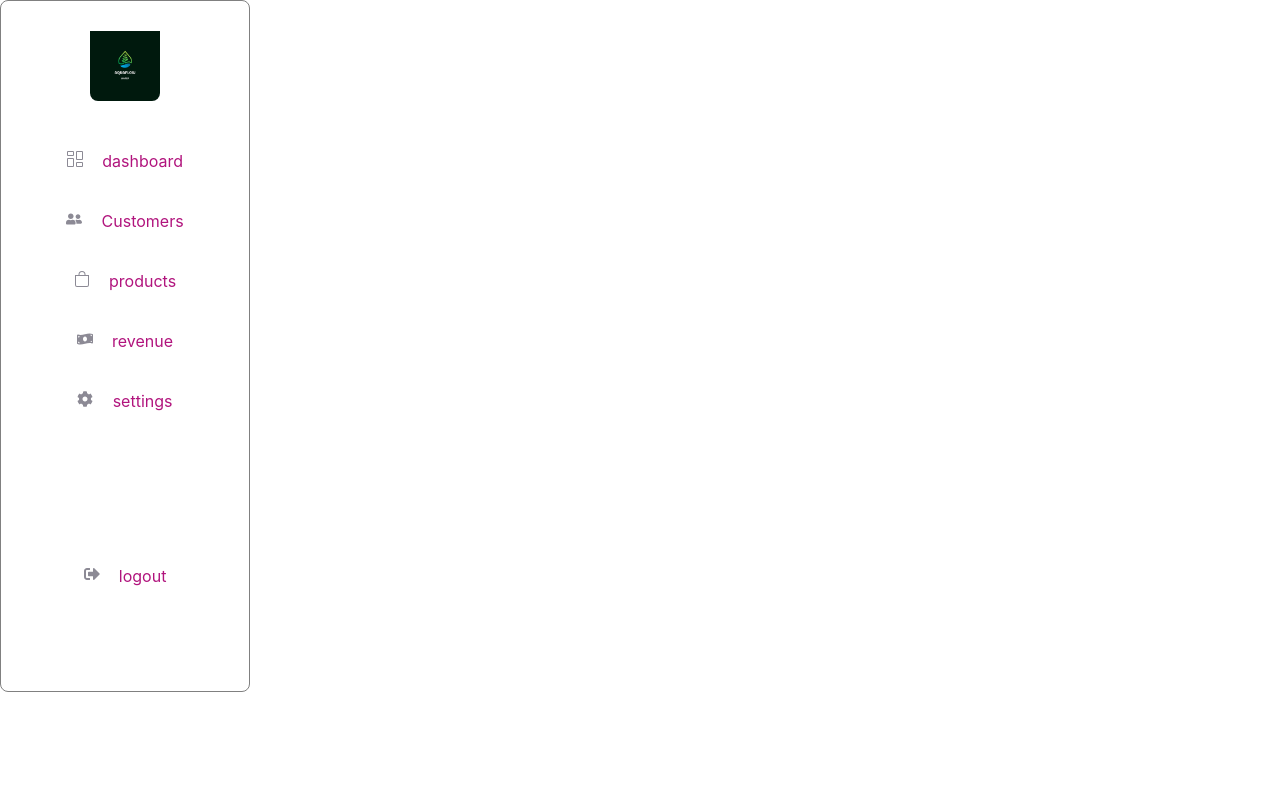
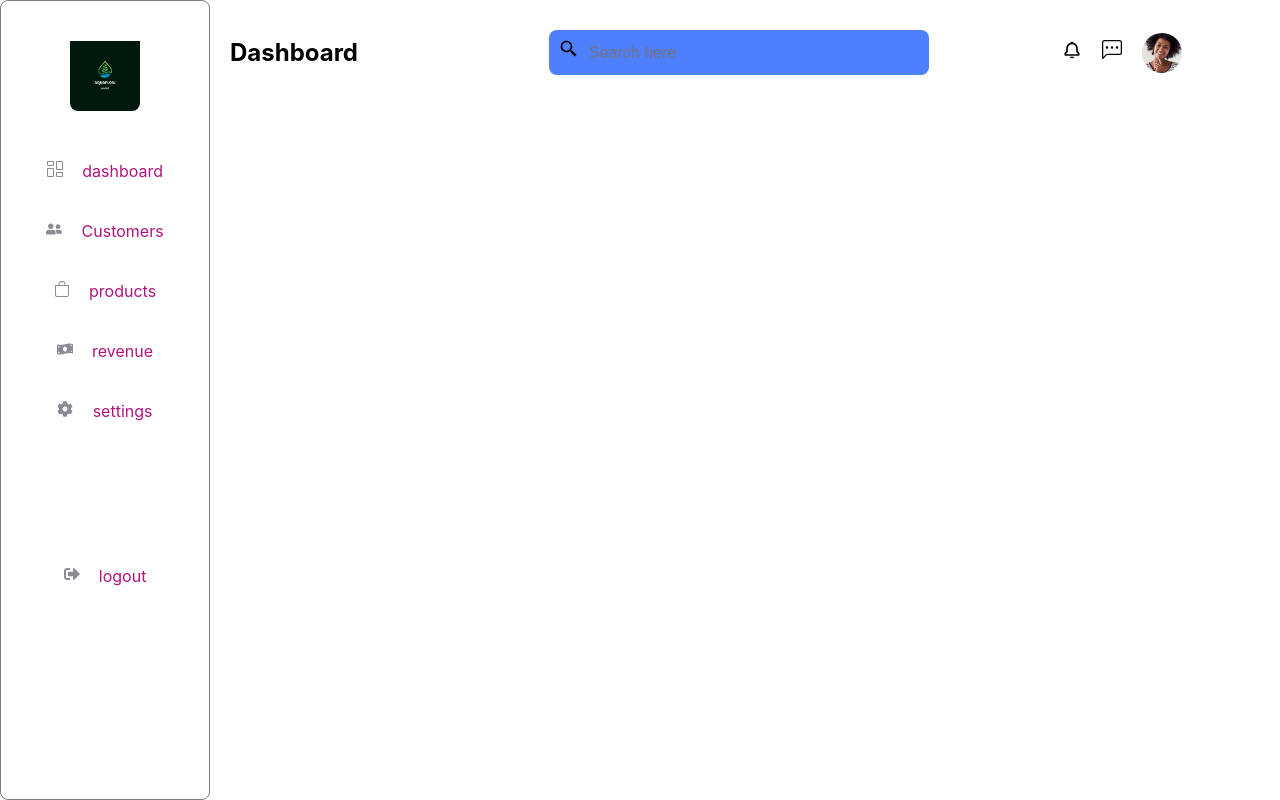
Before and after one commit to jaysonalfie/Aquaflow-Water-Project, a React (Create React App) app in the folder frontend/: page /dispensorshop in a window 1280 px wide. Built offline with nearby package versions, Linux system fonts and the light colour scheme.

Commit message:
added the top container to the dashboard

```diff
--- a/frontend/src/App.js
+++ b/frontend/src/App.js
@@ -10,6 +10,7 @@ import ErrorPage from "./ErrorPage";
 import ProtectedRoute from "./components/ProtectedRoute";
 import { AuthProvider } from "./components/AuthContext";
 import DispensorShop from "./Dispensor/DispensorShop";
+
 
 //creating react router for the elements in the application
 const router = createBrowserRouter(
--- /dev/null
+++ b/frontend/src/Dispensor/Container.css
@@ -0,0 +1,101 @@
+.dispensorshop{
+    width: 100%;
+    height:100vh;
+    /* background: #121026; */
+    overflow: hidden;
+    display: flex;
+}
+
+.container{
+    width: calc(100% - 210px);
+    padding:20px;
+    padding-top: 30px;
+
+}
+
+/* top container */
+.topContainer{
+    display: flex;
+    justify-content: space-between;
+    align-items: center;
+}
+
+.topContainer .searchBox{
+    width: 380px;
+    max-width: 380px;
+    height: 45px;
+    position: relative;
+
+}
+
+.topContainer .searchBox input{
+    width: 100%;
+    height:100%;
+    border: none;
+    outline: none;
+    border-radius: .5em;
+    box-shadow: 0px 0px 20px rgba(255, 255, 255, 0.4);
+    font-size: 16px;
+    color: #d0cfd4;
+    padding: 0 40px;
+    background: #4D7FFF;
+}
+
+.topContainer .searchBox input::placeholder{
+    color: #757380;
+}
+
+.topContainer .searchBox i{
+    position: absolute;
+    top: 0;
+    left: 0;
+    font-size: 20px;
+    width: 40px;
+    height: 45px;
+    text-align: center;
+    line-height: 45px;
+}
+
+.topContainer .profileContainer{
+    display: flex;
+    justify-content: center;
+    align-items: center;
+    position: relative;
+    right: 68px;
+}
+
+.topContainer .profileContainer .profileIcon{
+    width: 40px;
+    height: 40px;
+    border-radius: .5em;
+    font-size: 20px;
+    line-height: 40px;
+    position: relative;
+    text-align: center;
+    box-shadow: 0px 0px 20px rgba(255, 255, 255, 0.4);
+
+}
+
+
+.topContainer .profileContainer .profileIcon::before{
+    position: absolute;
+    content: '';
+    top: 5px;
+    left: 10px;
+    height: 8px;
+    border-radius: 50%;
+}
+
+.topContainer .profileContainer .profileImage{
+    width: 40px;
+    height: 40px;
+    margin: 0px 10px;
+    border-radius: 50%;
+    overflow: hidden;
+
+}
+.topContainer .profileContainer .profileImage img{
+    object-fit: cover;
+    width: 100%;
+    height: 100%;
+}
--- /dev/null
+++ b/frontend/src/Dispensor/Container.js
@@ -0,0 +1,13 @@
+import React from 'react'
+import './Container.css'
+import TopContainer from './TopContainer'
+
+const Container = () => {
+  return (
+    <div className='container'>
+    <TopContainer/>
+    </div>
+  )
+}
+
+export default Container
--- a/frontend/src/Dispensor/DispensorShop.js
+++ b/frontend/src/Dispensor/DispensorShop.js
@@ -1,10 +1,13 @@
 import React from 'react'
+import './Container.css'
 import DisMenu from './DisMenu'
+import Container from './Container'
 
 const DispensorShop = () => {
   return (
-    <div>
+    <div className='dispensorshop'>
     <DisMenu/>
+    <Container/>
     </div>
   )
 }
--- /dev/null
+++ b/frontend/src/Dispensor/TopContainer.js
@@ -0,0 +1,39 @@
+import React from 'react';
+import {  BiSearchAlt2 ,BiBell} from "react-icons/bi";
+import { BsChatLeftDots } from "react-icons/bs";
+import Woman from '../images/perso n2.GIF'
+
+const TopContainer = () => {
+  return (
+    <div className='topContainer'>
+       <div>
+        <h2>Dashboard</h2>
+       </div>
+       <div className='searchBox'>
+         <input
+           type='text'
+           placeholder='Search here'
+           />
+           <i>
+              <BiSearchAlt2/>
+           </i>
+
+
+       </div>
+       <div className='profileContainer'>
+
+       <i className='profileIcon'><BiBell/></i>
+       <i className='profileIcon'><BsChatLeftDots/></i>
+       <div className='profileImage'>
+        <img src={Woman}alt=''/>
+
+       </div>
+
+
+       </div>
+
+    </div>
+  )
+}
+
+export default TopContainer
--- a/frontend/src/Dispensor/menu.css
+++ b/frontend/src/Dispensor/menu.css
@@ -1,11 +1,14 @@
 menu {
-    width: 250px;
-    /* background: #19162c; */
+    width: 210px;
+    background:white;
+    height: 100%;
     display: flex;
     flex-direction: column;
     align-items: center;
     border: 1px solid gray;
     border-radius: .5em;
+    padding: 10px;
+
 }
 
 menu img{
@@ -31,7 +34,6 @@ menu ul{
     display: flex;
     flex-direction: column;
     align-items: center;
-    margin-bottom: 85px;
 }
 
 menu ul li {
@@ -61,6 +63,10 @@ menu ul li a:before{
     border-radius: 50%;
 }
 
+menu ul li:hover a{
+    color: #b1147d;
+}
+
 menu ul li:hover a::before {
     width: 20px;
     transition:all 0.3s;
@@ -71,6 +77,12 @@ menu ul li.active a::before{
     transition :all 0.3s;
 }
 
+.bottomMenu{
+    margin-top: 75px;
+}
+
+
+
 @media only screen and (max-width : 530px){
     menu{
         min-width: 73px;
```
Also changed, not shown: frontend/src/images/women.jpg (added).
